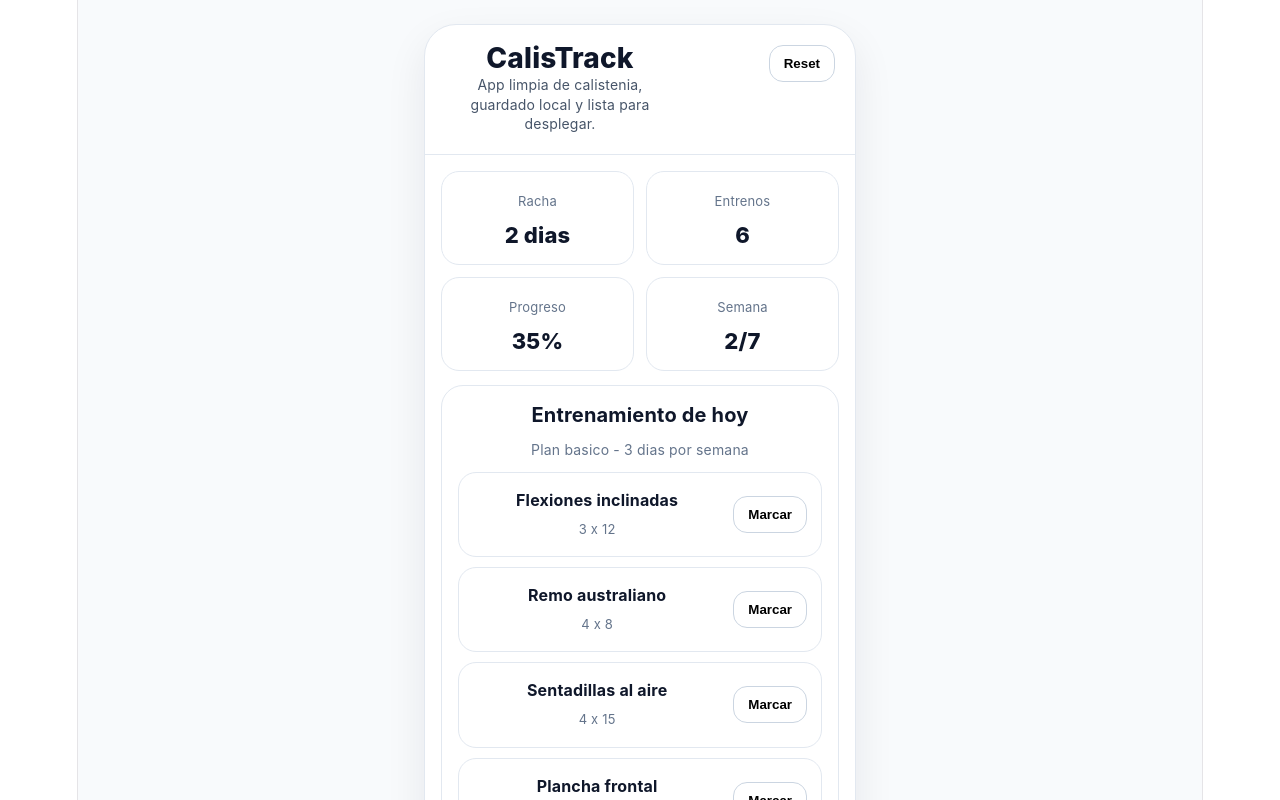
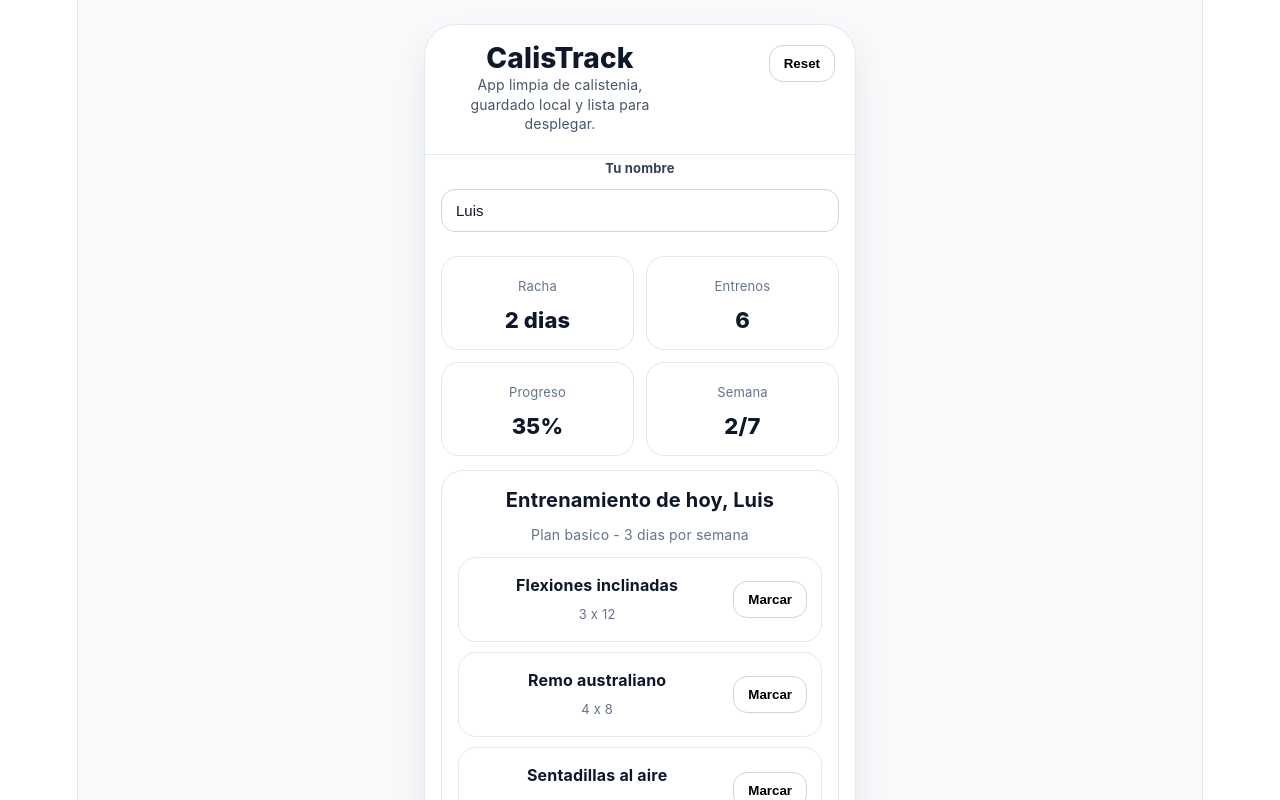
Before and after one commit to luismiquel/calistrack, a React (Vite) app: page / in a window 1280 px wide. Shown: the top 800 px of the page. Built offline with nearby package versions, Linux system fonts and the light colour scheme.

Commit message:
App v2 completa con nombre editable y ejercicios militares

```diff
--- a/src/App.jsx
+++ b/src/App.jsx
@@ -264,6 +264,16 @@ export default function App() {
     setState(DEFAULT_STATE);
   }
 
+  function updateUserName(name) {
+    setState((prev) => ({
+      ...prev,
+      userStats: {
+        ...prev.userStats,
+        name,
+      },
+    }));
+  }
+
   if (!ready) {
     return <div style={styles.loading}>Cargando app...</div>;
   }
@@ -283,6 +293,18 @@ export default function App() {
           </button>
         </div>
 
+        <div style={styles.nameBar}>
+          <label htmlFor="user-name" style={styles.nameLabel}>Tu nombre</label>
+          <input
+            id="user-name"
+            type="text"
+            value={state.userStats.name}
+            onChange={(e) => updateUserName(e.target.value)}
+            placeholder="Escribe tu nombre"
+            style={styles.nameInput}
+          />
+        </div>
+
         <div style={styles.content}>
           {state.activeTab === "inicio" && (
             <>
@@ -294,10 +316,10 @@ export default function App() {
               </div>
 
               <div style={styles.card}>
-                <div style={styles.cardTitle}>Entrenamiento de hoy</div>
-                <div style={styles.cardHint}>
-                  {currentPlan.name} - {currentPlan.frequency}
+                <div style={styles.cardTitle}>
+                  Entrenamiento de hoy{state.userStats.name ? `, ${state.userStats.name}` : ""}
                 </div>
+                <div style={styles.cardHint}>{currentPlan.name} - {currentPlan.frequency}</div>
                 <div style={styles.stackMd}>
                   {state.workoutLog.map((item) => (
                     <div key={item.id} style={styles.listRow}>
@@ -472,7 +494,7 @@ export default function App() {
 
           {state.activeTab === "perfil" && (
             <div style={styles.card}>
-              <div style={styles.cardTitle}>{state.userStats.name}</div>
+              <div style={styles.cardTitle}>{state.userStats.name || "Tu perfil"}</div>
               <div style={styles.paragraph}>Objetivo: fuerza, core y dominadas.</div>
               <div style={styles.paragraph}>Frecuencia: {currentPlan.frequency}</div>
               <div style={styles.paragraph}>
@@ -562,6 +584,26 @@ const styles = {
     padding: "10px 14px",
     fontWeight: 700,
     cursor: "pointer",
+  },
+  nameBar: {
+    padding: "0 16px 8px 16px",
+    display: "grid",
+    gap: 8,
+  },
+  nameLabel: {
+    fontSize: 13,
+    fontWeight: 700,
+    color: "#334155",
+  },
+  nameInput: {
+    width: "100%",
+    border: "1px solid #cbd5e1",
+    borderRadius: 14,
+    padding: "12px 14px",
+    fontSize: 15,
+    color: "#0f172a",
+    background: "#ffffff",
+    boxSizing: "border-box",
   },
   content: {
     padding: 16,
```
